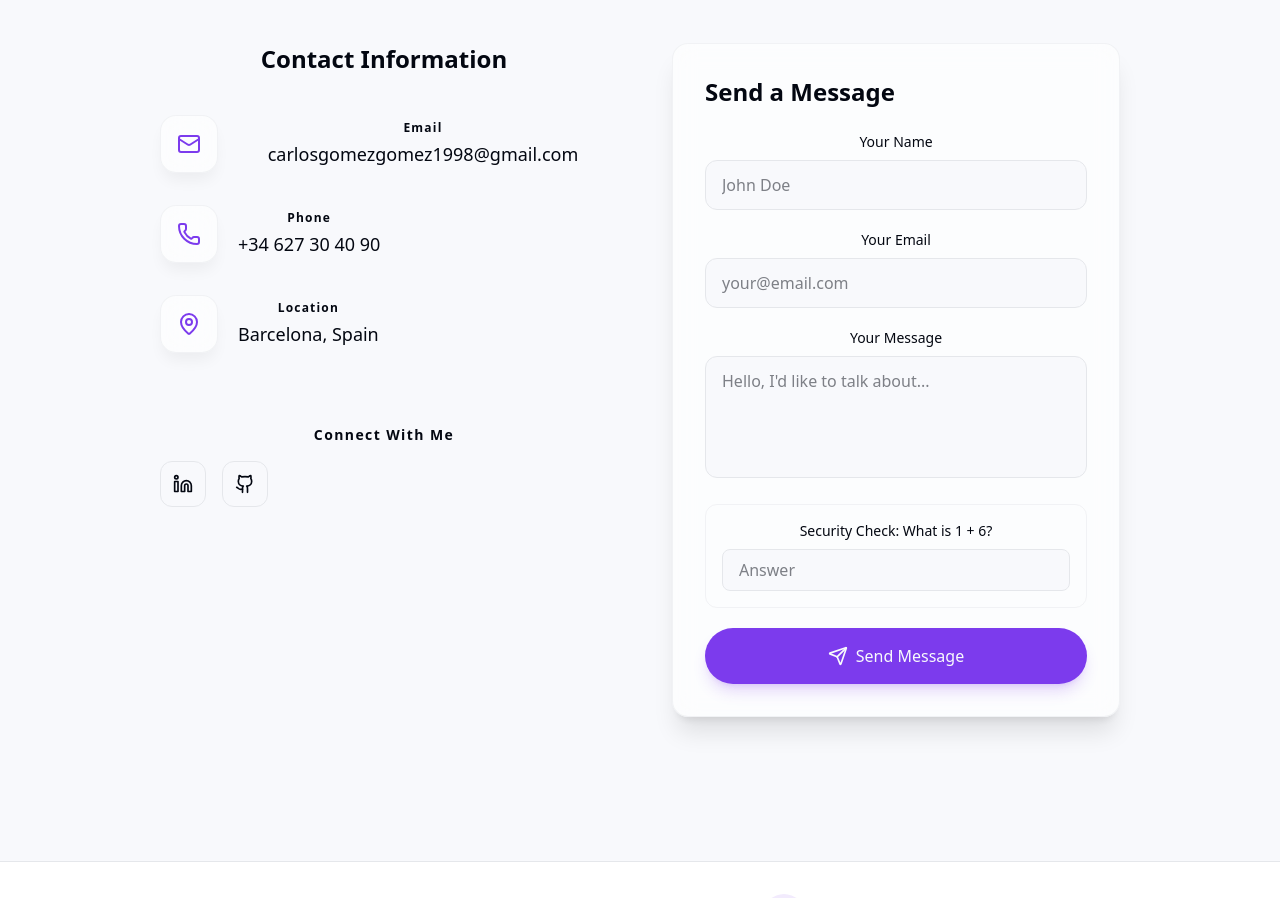
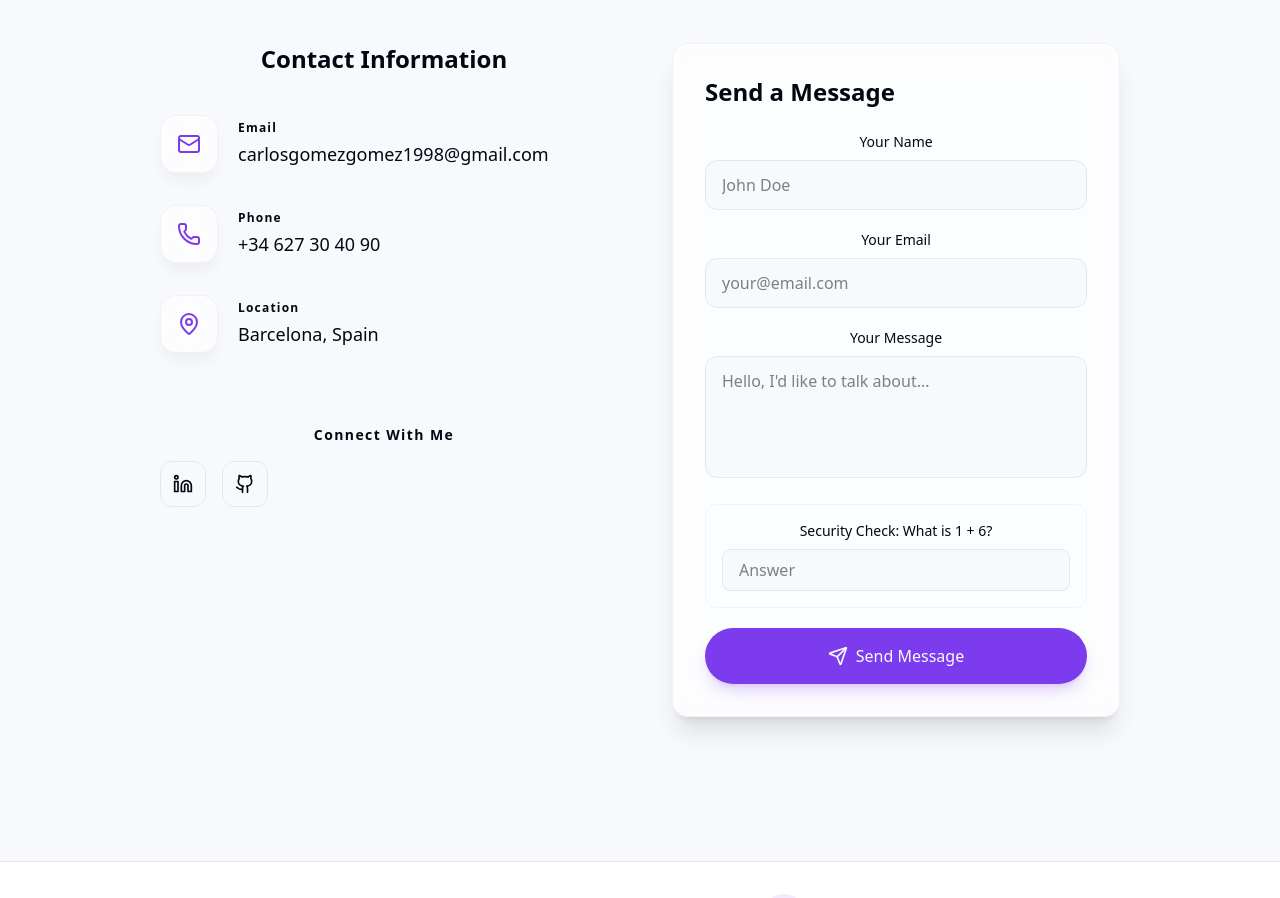
Before and after one commit to CarlosGomezGomez98/portfolio-react-tailwind, a React (Vite) app in the folder frontend/: page / in a window 1280 px wide. Shown: the part 4060-4958 px from the top of the page. Built offline with nearby package versions, Linux system fonts and the light colour scheme.

Commit message:
fix contact section

```diff
--- a/frontend/src/components/ContactSection.jsx
+++ b/frontend/src/components/ContactSection.jsx
@@ -126,7 +126,7 @@ export const ContactSection = () => {
                                 <div className="p-4 rounded-2xl gradient-border transition-colors">
                                     <Mail className="text-primary w-6 h-6" />
                                 </div>
-                                <div className="min-w-0 flex-1">
+                                <div className="min-w-0 flex-1 text-left">
                                     <p className="text-xs font-bold tracking-widest text-muted-foreground mb-1">Email</p>
                                     <a href="mailto:carlosgomezgomez1998@gmail.com" className="text-lg font-medium hover:text-primary transition-colors break-all block">
                                         carlosgomezgomez1998@gmail.com
@@ -138,9 +138,9 @@ export const ContactSection = () => {
                                 <div className="p-4 rounded-2xl gradient-border transition-colors">
                                     <Phone className="text-primary w-6 h-6" />
                                 </div>
-                                <div>
-                                    <p className="text-xs font-bold  tracking-widest text-muted-foreground mb-1">Phone</p>
-                                    <a href="tel:+34627304090" className="text-lg font-medium hover:text-primary transition-colors">
+                                <div className="min-w-0 flex-1 text-left">
+                                    <p className="text-xs font-bold tracking-widest text-muted-foreground mb-1">Phone</p>
+                                    <a href="tel:+34627304090" className="text-lg font-medium hover:text-primary transition-colors block">
                                         +34 627 30 40 90
                                     </a>
                                 </div>
@@ -150,8 +150,8 @@ export const ContactSection = () => {
                                 <div className="p-4 rounded-2xl gradient-border transition-colors">
                                     <MapPin className="text-primary w-6 h-6" />
                                 </div>
-                                <div>
-                                    <p className="text-xs font-bold  tracking-widest text-muted-foreground mb-1">Location</p>
+                                <div className="min-w-0 flex-1 text-left">
+                                    <p className="text-xs font-bold tracking-widest text-muted-foreground mb-1">Location</p>
                                     <p className="text-lg font-medium">Barcelona, Spain</p>
                                 </div>
                             </div>
```
